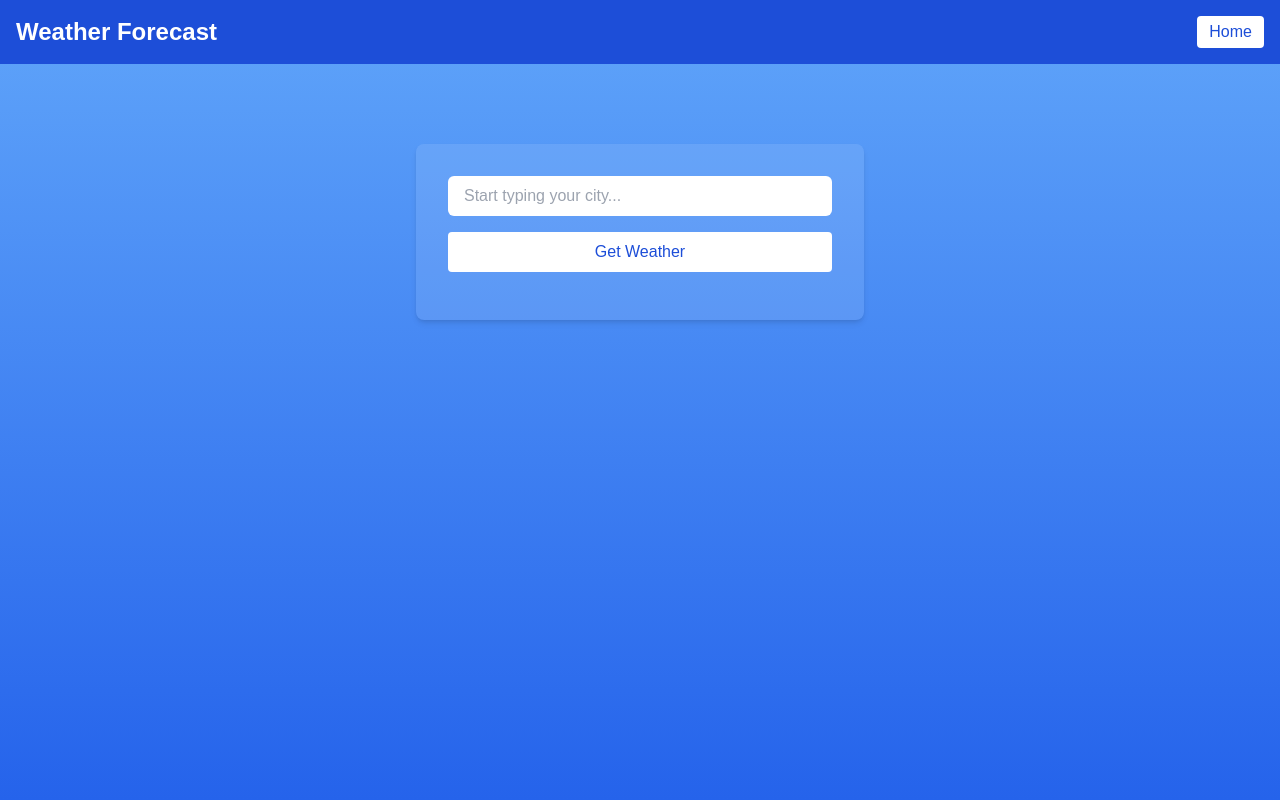
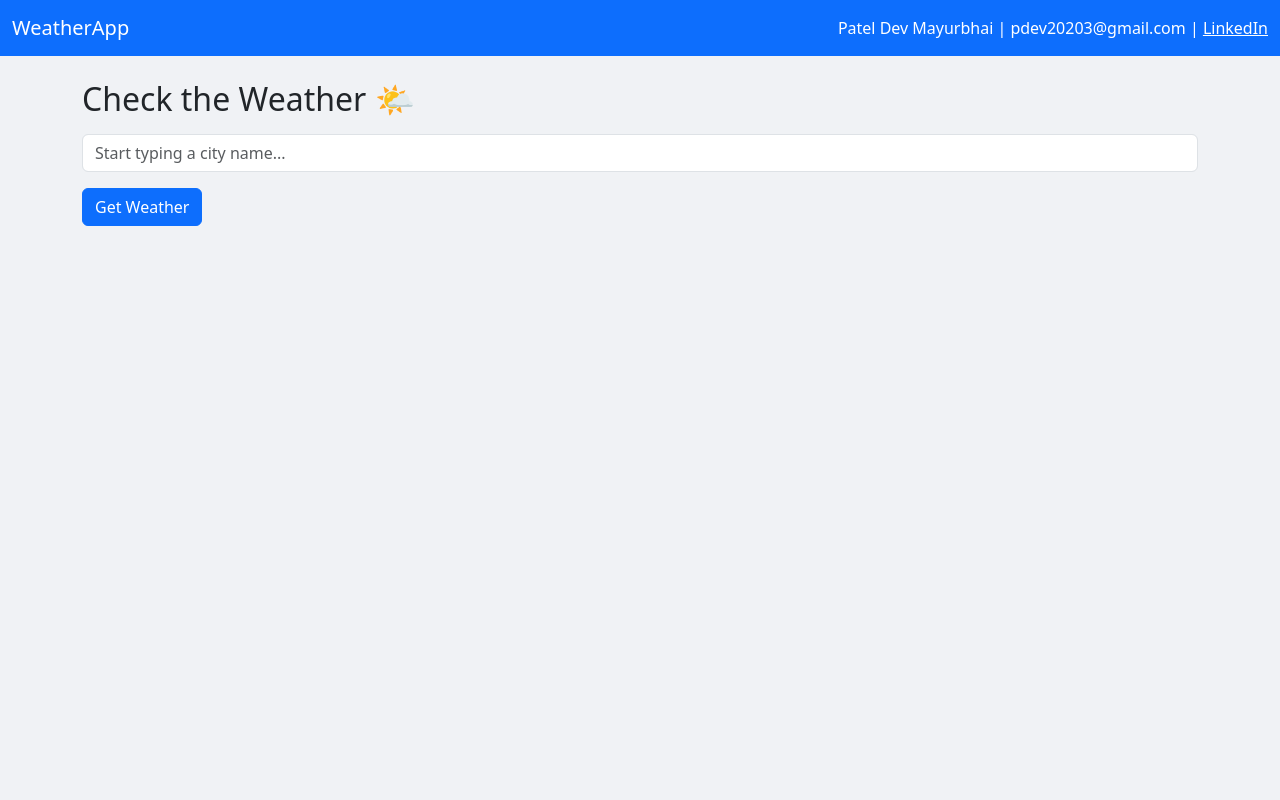
Before and after one commit to 842005-dev/weather_app, a Flask app: page / in a window 1280 px wide. Run offline with Flask 3, Linux system fonts and the light colour scheme; some libraries are stand-ins or nearby versions.

Commit message:
Update: Improved design and autocomplete

```diff
--- a/app.py
+++ b/app.py
@@ -2,33 +2,45 @@ from flask import Flask, render_template, request, jsonify
 import requests
 
 app = Flask(__name__)
+
+# Open-Meteo base URL
+WEATHER_URL = "https://api.open-meteo.com/v1/forecast"
 
 @app.route('/')
 def index():
     return render_template('index.html')
 
 @app.route('/weather')
-def get_weather():
+def weather():
     city = request.args.get('city')
     if not city:
         return jsonify({'error': 'No city provided'}), 400
 
-    geo_url = f"https://geocoding-api.open-meteo.com/v1/search?name={city}"
-    geo_res = requests.get(geo_url).json()
-    if 'results' not in geo_res:
+    # Get coordinates for city
+    geo_url = f"https://geocoding-api.open-meteo.com/v1/search?name={city}&count=1"
+    geo_res = requests.get(geo_url)
+    geo_data = geo_res.json()
+
+    if 'results' not in geo_data or len(geo_data['results']) == 0:
         return jsonify({'error': 'City not found'}), 404
 
-    lat = geo_res['results'][0]['latitude']
-    lon = geo_res['results'][0]['longitude']
+    lat = geo_data['results'][0]['latitude']
+    lon = geo_data['results'][0]['longitude']
 
-    weather_url = f"https://api.open-meteo.com/v1/forecast?latitude={lat}&longitude={lon}&current_weather=true"
-    weather_res = requests.get(weather_url).json()
-    weather = weather_res.get('current_weather', {})
+    # Get current weather
+    weather_res = requests.get(WEATHER_URL, params={
+        "latitude": lat,
+        "longitude": lon,
+        "current_weather": True,
+        "hourly": "temperature_2m",
+    })
+    weather_data = weather_res.json()
 
     return jsonify({
-        'city': city,
-        'temperature': weather.get('temperature'),
-        'windspeed': weather.get('windspeed')
+        "city": city.title(),
+        "current": weather_data.get('current_weather', {}),
+        "latitude": lat,
+        "longitude": lon
     })
 
 if __name__ == '__main__':
--- a/static/script.js
+++ b/static/script.js
@@ -1,42 +1,54 @@
-async function getWeather() {
-  const city = document.getElementById("cityInput").value;
-  if (!city) {
-    alert("Please enter a city name!");
+const input = document.getElementById('cityInput');
+const suggestions = document.getElementById('suggestions');
+const btn = document.getElementById('getWeatherBtn');
+const result = document.getElementById('result');
+
+input.addEventListener('input', async () => {
+  const query = input.value.trim();
+  if (query.length < 2) {
+    suggestions.innerHTML = '';
     return;
   }
 
-  const res = await fetch(`/weather?city=${city}`);
+  const res = await fetch(`https://geocoding-api.open-meteo.com/v1/search?name=${query}&count=5`);
+  const data = await res.json();
+  suggestions.innerHTML = '';
+
+  if (data.results) {
+    data.results.forEach(place => {
+      const item = document.createElement('button');
+      item.textContent = `${place.name}, ${place.country}`;
+      item.className = 'list-group-item list-group-item-action';
+      item.onclick = () => {
+        input.value = `${place.name}`;
+        suggestions.innerHTML = '';
+      };
+      suggestions.appendChild(item);
+    });
+  }
+});
+
+btn.addEventListener('click', async () => {
+  const city = input.value.trim();
+  if (!city) return;
+
+  const res = await fetch(`/weather?city=${encodeURIComponent(city)}`);
   const data = await res.json();
 
   if (data.error) {
-    document.getElementById("weatherResult").innerHTML = `<p class="text-red-200">${data.error}</p>`;
+    result.innerHTML = `<div class="alert alert-danger">${data.error}</div>`;
   } else {
-    document.getElementById("weatherResult").innerHTML = `
-      <p><strong>City:</strong> ${data.city}</p>
-      <p><strong>Temperature:</strong> ${data.temperature} °C</p>
-      <p><strong>Windspeed:</strong> ${data.windspeed} km/h</p>
+    const temp = data.current.temperature || 'N/A';
+    const wind = data.current.windspeed || 'N/A';
+
+    result.innerHTML = `
+      <div class="card">
+        <div class="card-body">
+          <h5 class="card-title">${data.city}</h5>
+          <p>Temperature: ${temp} °C</p>
+          <p>Wind Speed: ${wind} km/h</p>
+        </div>
+      </div>
     `;
   }
-}
-
-async function suggestCities() {
-  const input = document.getElementById("cityInput");
-  const query = input.value;
-  if (query.length < 2) return;
-
-  const res = await fetch(`https://geocoding-api.open-meteo.com/v1/search?name=${query}`);
-  const data = await res.json();
-
-  const datalist = document.getElementById("suggestions");
-  datalist.innerHTML = "";
-
-  if (data.results) {
-    data.results.forEach(city => {
-      const option = document.createElement("option");
-      option.value = city.name;
-      datalist.appendChild(option);
-    });
-  }
-}
-
-document.getElementById("cityInput").addEventListener("input", suggestCities);
+});
--- a/static/style.css
+++ b/static/style.css
@@ -1,3 +1,13 @@
 body {
-  font-family: Arial, sans-serif;
+  background: #f0f2f5;
 }
+
+#suggestions {
+  position: absolute;
+  z-index: 1000;
+  width: 100%;
+}
+
+.list-group-item {
+  cursor: pointer;
+}
--- a/templates/index.html
+++ b/templates/index.html
@@ -2,39 +2,36 @@
 <html lang="en">
 <head>
   <meta charset="UTF-8" />
-  <meta name="viewport" content="width=device-width, initial-scale=1.0"/>
+  <meta name="viewport" content="width=device-width, initial-scale=1" />
   <title>Weather Forecast</title>
-  <script src="https://cdn.tailwindcss.com"></script>
-  <link rel="stylesheet" href="/static/style.css" />
+  <link href="https://cdn.jsdelivr.net/npm/bootstrap@5.3.0/dist/css/bootstrap.min.css" rel="stylesheet" />
+  <link rel="stylesheet" href="{{ url_for('static', filename='style.css') }}" />
 </head>
-<body class="min-h-screen flex flex-col items-center justify-start bg-gradient-to-b from-blue-400 to-blue-600 text-white">
+<body>
   <!-- Navbar -->
-  <div class="w-full flex justify-between items-center p-4 bg-blue-700">
-    <h1 class="text-2xl font-bold">Weather Forecast</h1>
-    <div class="relative group">
-      <button class="bg-white text-blue-700 px-3 py-1 rounded hover:bg-gray-100">Home</button>
-      <div class="absolute right-0 mt-2 hidden group-hover:block bg-white text-black rounded shadow p-4 w-64 text-sm">
-        <p class="font-semibold">Patel Dev Mayurbhai</p>
-        <p>Email: <a href="mailto:pdev20203@gmail.com" class="text-blue-500">pdev20203@gmail.com</a></p>
-        <p>LinkedIn: <a href="https://www.linkedin.com/in/dev-patel-bb4556360" target="_blank" class="text-blue-500">dev-patel</a></p>
+  <nav class="navbar navbar-expand-lg navbar-dark bg-primary">
+    <div class="container-fluid">
+      <a class="navbar-brand" href="#">WeatherApp</a>
+      <div class="ms-auto text-white">
+        Patel Dev Mayurbhai |
+        pdev20203@gmail.com |
+        <a href="https://www.linkedin.com/in/dev-patel-bb4556360" class="text-white" target="_blank">LinkedIn</a>
       </div>
     </div>
+  </nav>
+
+  <!-- Main -->
+  <div class="container my-4">
+    <h2 class="mb-3">Check the Weather 🌤️</h2>
+    <div class="mb-3">
+      <input type="text" id="cityInput" class="form-control" placeholder="Start typing a city name..." />
+      <div id="suggestions" class="list-group"></div>
+    </div>
+    <button class="btn btn-primary" id="getWeatherBtn">Get Weather</button>
+
+    <div id="result" class="mt-4"></div>
   </div>
 
-  <!-- Main -->
-  <div class="max-w-md w-full mt-20 p-8 bg-white bg-opacity-10 rounded-lg shadow-md">
-    <input
-      id="cityInput"
-      type="text"
-      list="suggestions"
-      placeholder="Start typing your city..."
-      class="w-full px-4 py-2 rounded-md mb-4 text-black"
-    />
-    <datalist id="suggestions"></datalist>
-    <button onclick="getWeather()" class="bg-white text-blue-700 px-4 py-2 rounded hover:bg-gray-200 w-full">Get Weather</button>
-    <div id="weatherResult" class="mt-4"></div>
-  </div>
-
-  <script src="/static/script.js"></script>
+  <script src="{{ url_for('static', filename='script.js') }}"></script>
 </body>
 </html>
```
